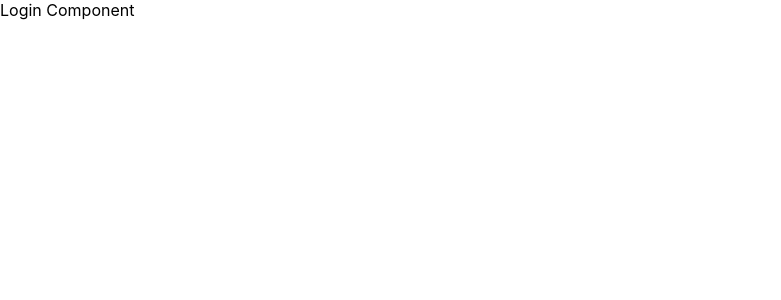
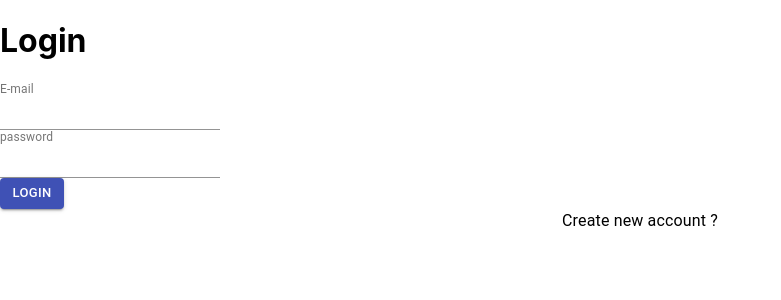
Before and after one commit to hoshico/ts-react-todo, a React (Create React App) app: page /login in a window 1280 px wide. Shown: the top 300 px of the page, without its empty margins (0-781 px from the left). Built offline with nearby package versions, Linux system fonts and the light colour scheme; no server answers.

Commit message:
update Login.tsx

```diff
--- a/src/Login.tsx
+++ b/src/Login.tsx
@@ -1,7 +1,78 @@
-import React from "react";
+import React ,{useState, useEffect } from "react";
+import styles from "./Login.module.css";
+import { Button, FormControl, TextField, Typography } from "@material-ui/core";
+import { auth } from "./firebase";
 
-function Login() {
-  return <div>Login Component</div>;
-}
+const Login: React.FC = (props: any) => {
+    // ログインしてるかでモード切り替えするためのstate
+    const [isLogin, setIsLogin] = useState(true);
+    const [email, setEmail] = useState("");
+    const [password, setPassword] = useState("");
+
+    useEffect(() => {
+        auth.onAuthStateChanged((user) => {
+            user && props.history.push("/");
+        })
+    },[props.history]);
+
+    return (
+      <div className={styles.login_root}>
+        <h1>{isLogin ? "Login" : "REgister"}</h1>
+        <br />
+        <FormControl>
+            <TextField
+                InputLabelProps={{
+                    shrink: true,
+                }}
+                name="email"
+                label="E-mail"
+                value={email}
+                onChange={(e: React.ChangeEvent<HTMLInputElement>) => {
+                    setEmail(e.target.value);
+                }}
+            />
+        </FormControl>
+        <br />
+        <FormControl>
+            <TextField
+                InputLabelProps={{
+                    shrink: true,
+                }}
+                name="password"
+                label="password"
+                value={password}
+                onChange={(e: React.ChangeEvent<HTMLInputElement>) => {
+                    setPassword(e.target.value);
+                }}
+            />
+        </FormControl>
+        <br />
+        <Button variant="contained" color="primary" size="small" onClick={
+            isLogin ? async () => {
+                try {
+                    await auth.signInWithEmailAndPassword(email, password);
+                    props.history.push("/")
+                } catch (error:any) {
+                    alert(error.message)
+                }
+            } : async () => {
+                try {
+                    await auth.createUserWithEmailAndPassword(email, password);
+                    props.history.push("/")
+                } catch (error:any){
+                    alert(error.message);
+                }
+            }
+        }>
+            {isLogin ? "login" : "register"}
+        </Button>
+        <br />
+        <Typography align="center">
+            <span onClick={() => setIsLogin(!isLogin)}>
+                {isLogin ? "Create new account ?" : "Back to login"}
+            </span>
+        </Typography>
+    </div>
+)}
 
 export default Login;
```
